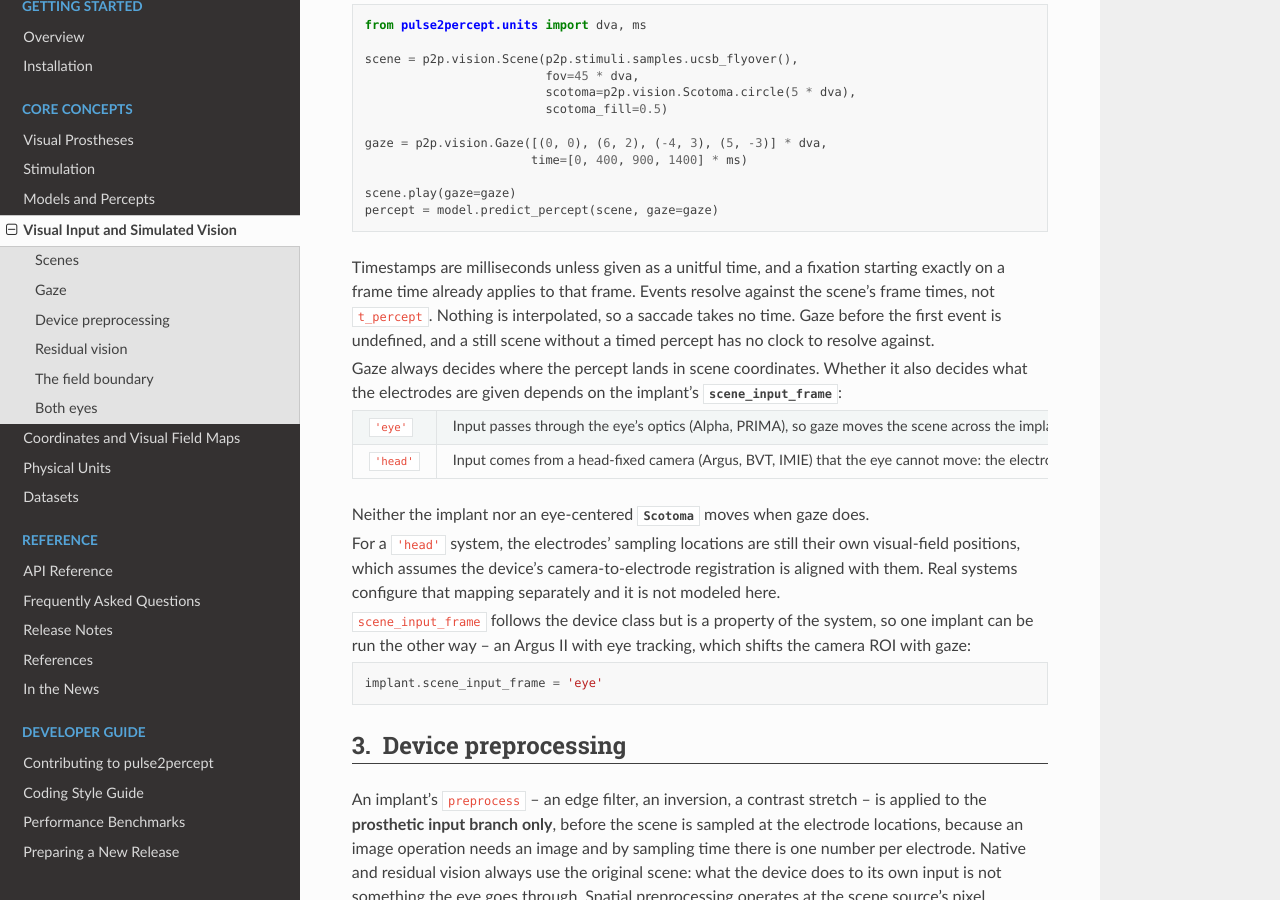
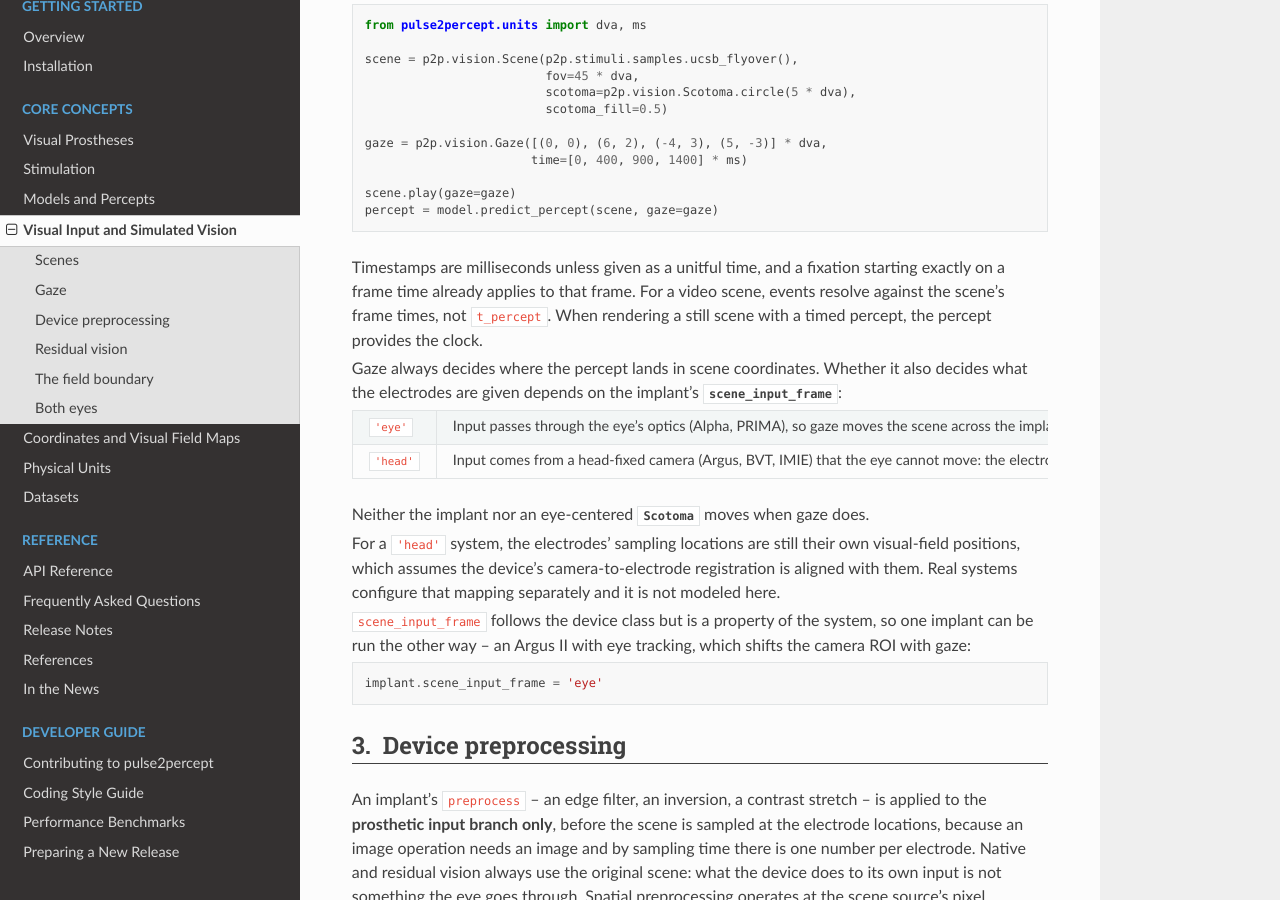
Before and after one commit to pulse2percept/pulse2percept, a Sphinx documentation site: the page built from doc/topics/vision.rst, in a window 1280 px wide and 900 px high, scrolled down 1587 px. Built offline with Sphinx 7.4.7 and the Read the Docs theme 3.1.0, drawn with Linux system fonts in a browser that asks for light colours; pages that are not in the unit, such as notebooks, are missing from menus.

Commit message:
fix docs

```diff
--- a/doc/topics/vision.rst
+++ b/doc/topics/vision.rst
@@ -124,10 +124,10 @@ pulse2percept holds each fixation until the next timestamp:
     percept = model.predict_percept(scene, gaze=gaze)
 
 Timestamps are milliseconds unless given as a unitful time, and a fixation
-starting exactly on a frame time already applies to that frame. Events resolve
-against the scene's frame times, not ``t_percept``. Nothing is interpolated, so
-a saccade takes no time. Gaze before the first event is undefined, and a still
-scene without a timed percept has no clock to resolve against.
+starting exactly on a frame time already applies to that frame.
+For a video scene, events resolve against the scene's frame times, not
+``t_percept``. When rendering a still scene with a timed percept, the percept
+provides the clock.
 
 Gaze always decides where the percept lands in scene coordinates. Whether it
 also decides what the electrodes are given depends on the implant's
```
